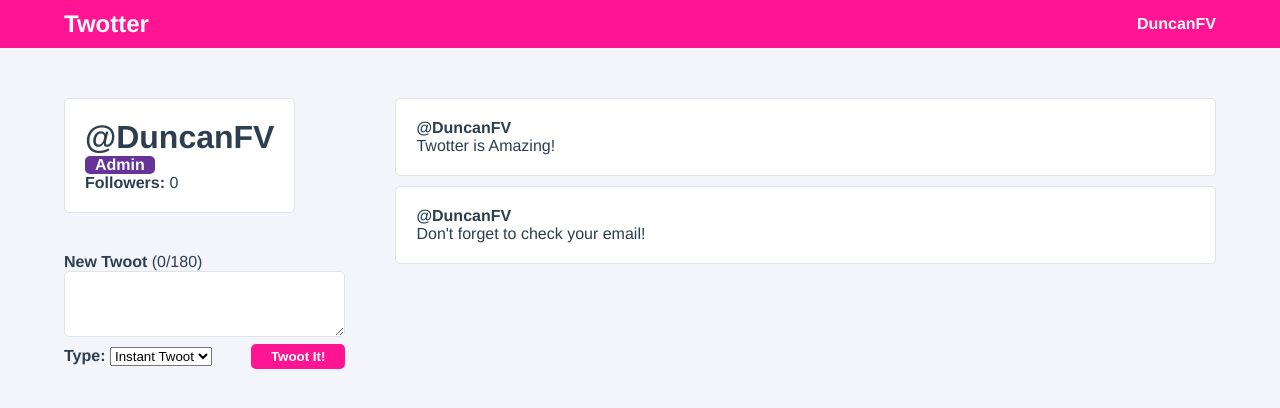
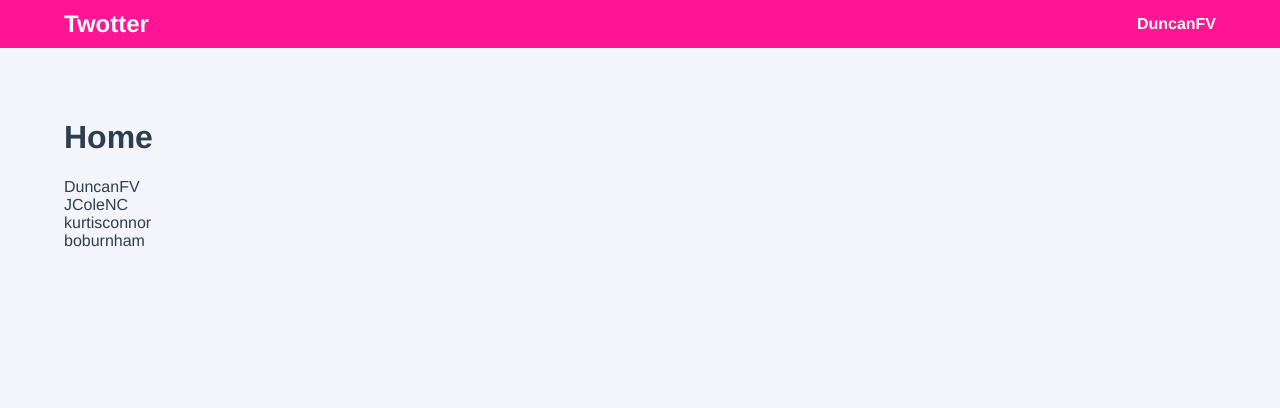
Before and after one commit to DuncanFV/Twoot-App, a Vue app: page / in a window 1280 px wide. Shown: the top 408 px of the page. Built offline with nearby package versions, Linux system fonts and the light colour scheme.

Commit message:
"Added routing"

```diff
--- a/package.json
+++ b/package.json
@@ -9,11 +9,13 @@
   },
   "dependencies": {
     "core-js": "^3.6.5",
-    "vue": "^3.0.0"
+    "vue": "^3.0.0",
+    "vue-router": "^4.0.0-0"
   },
   "devDependencies": {
     "@vue/cli-plugin-babel": "~4.5.0",
     "@vue/cli-plugin-eslint": "~4.5.0",
+    "@vue/cli-plugin-router": "^4.5.12",
     "@vue/cli-service": "~4.5.0",
     "@vue/compiler-sfc": "^3.0.0",
     "babel-eslint": "^10.1.0",
--- a/src/App.vue
+++ b/src/App.vue
@@ -1,24 +1,24 @@
 <template> <!-- for html -->
   <div id="app">
     <nav>
-      <div class="navigation__logo">
-        Twotter
-      </div>
+      <router-link to="/">
+        <div class="navigation__logo">
+          Twotter
+        </div>
+      </router-link>
       <div class="navigation__user">
         {{ state.user.username }}
       </div>
     </nav>
-    <UserProfile/>
+    <router-view/>
   </div>
 </template>
 
 <script> //for javascript/vue
 import { reactive } from 'vue';
-import UserProfile from "./components/UserProfile";
 
 export default {
   name: 'App',
-  components: { UserProfile },
   setup() {
     const state = reactive({
       user: {
--- /dev/null
+++ b/src/assets/users.js
@@ -0,0 +1,41 @@
+export const users = [
+    {
+        "id": 1,
+        "username": "DuncanFV",
+        "firstName": "Duncan",
+        "lastName": "Ferency-Viars",
+        "email": "duncanferencyviars@gmail.com",
+        "isAdmin": true,
+        "twoots": [
+            { "id": 1, "content": "Twotter is amazing!" },
+            { "id": 2, "content": "Don't forget to check your email."}
+        ]
+    },
+    {
+        "id": 2,
+        "username": "JColeNC",
+        "firstName": "J.",
+        "lastName": "Cole",
+        "email": null,
+        "isAdmin": false,
+        "twoots": []
+    },
+    {
+        "id": 3,
+        "username": "kurtisconnor",
+        "firstName": "kurtis",
+        "lastName": "connor",
+        "email": null,
+        "isAdmin": false,
+        "twoots": []
+    },
+    {
+        "id": 4,
+        "username": "boburnham",
+        "firstName": "Bo",
+        "lastName": "Burnham",
+        "email": null,
+        "isAdmin": false,
+        "twoots": []
+    }
+];
--- a/src/main.js
+++ b/src/main.js
@@ -1,4 +1,5 @@
 import { createApp } from 'vue'
 import App from './App.vue'
+import router from './router'
 
-createApp(App).mount('#app')
+createApp(App).use(router).mount('#app')
--- /dev/null
+++ b/src/router/index.js
@@ -0,0 +1,40 @@
+import { createRouter, createWebHistory } from 'vue-router'
+import Home from '../views/Home.vue'
+import UserProfile from "../views/UserProfile";
+import Admin from "../views/Admin";
+
+const routes = [
+  {
+    path: '/',
+    name: 'Home',
+    component: Home
+  },
+  {
+    path: '/user/:userId',
+    name: 'UserProfile',
+    component: UserProfile
+  },
+  {
+    path: '/admin',
+    name: 'Admin',
+    component: Admin,
+    meta: {
+      requiresAdmin: true
+    }
+  }
+]
+
+const router = createRouter({
+  history: createWebHistory(),
+  routes
+})
+
+router.beforeEach(async (to, from, next) => {
+  const isAdmin = false;
+  const requiresAdmin = to.matched.some(record => record.meta.requiresAdmin);
+
+  if (requiresAdmin && !isAdmin) next({ name: 'Home' })
+  else next();
+})
+
+export default router
--- a/src/styles/base.scss
+++ b/src/styles/base.scss
@@ -1,3 +1,8 @@
 body {
     margin: 0;
 }
+
+a {
+    color: inherit;
+    text-decoration: none;
+}
--- /dev/null
+++ b/src/views/Admin.vue
@@ -0,0 +1,17 @@
+<template>
+    <div class="admin">
+        <h1>Admin</h1>
+    </div>
+</template>
+
+<script>
+export default {
+    name: "Admin",
+};
+</script>
+
+<style lang="scss" scoped>
+.admin {
+    padding: 50px 5%;
+}
+</style>
--- /dev/null
+++ b/src/views/Home.vue
@@ -0,0 +1,34 @@
+<template>
+  <div class="home">
+    <h1>Home</h1>
+    <div class="users-list">
+      <router-link v-for="user in users" :to="{ name: 'UserProfile', params: { userId: user.id } }" :key="user.id">
+        {{ user.username }}
+      </router-link>
+    </div>
+  </div>
+</template>
+
+<script>
+import { users } from "../assets/users";
+
+export default {
+  name: 'Home',
+  setup() {
+    return {
+      users
+    }
+  }
+}
+</script>
+
+<style lang="scss" scoped>
+.home {
+  padding: 50px 5%;
+
+  .users-list {
+    display: flex;
+    flex-direction: column;
+  }
+}
+</style>
--- a/src/components/UserProfile.vue
+++ b/src/views/UserProfile.vue
@@ -24,28 +24,21 @@
 </template>
 
 <script>
-import { reactive } from 'vue';
-import TwootItem from "./TwootItem";
-import CreateTwootPanel from "./CreateTwootPanel";
+import { reactive, computed } from 'vue';
+import { useRoute } from 'vue-router';
+import { users } from "../assets/users";
+import TwootItem from "../components/TwootItem";
+import CreateTwootPanel from "../components/CreateTwootPanel";
 
 export default {
     name: "UserProfile",
     components: { CreateTwootPanel, TwootItem },
     setup() {
+        const route = useRoute();
+        const userId = computed(() => route.params.userId);
         const state = reactive ({
             followers: 0,
-            user: {
-                id: 1,
-                username: 'DuncanFV',
-                firstName: 'Duncan',
-                lastName: 'Ferency-Viars',
-                email: 'duncanferencyviars@gmail.com',
-                isAdmin: true,
-                twoots: [
-                    { id: 1, content: 'Twotter is Amazing!' },
-                    { id: 2, content: "Don't forget to check your email!" }
-                ]
-            }
+            user: users[userId.value - 1] || users[0]
         })
 
         function addTwoot(twoot) {
@@ -54,7 +47,8 @@
 
         return {
             state,
-            addTwoot
+            addTwoot,
+            userId
         }
     }
 };
```
Also changed, not shown: src/assets/users.json (deleted, +0 -43 lines), 1 other file (tests, documents, lock files or other folders).
